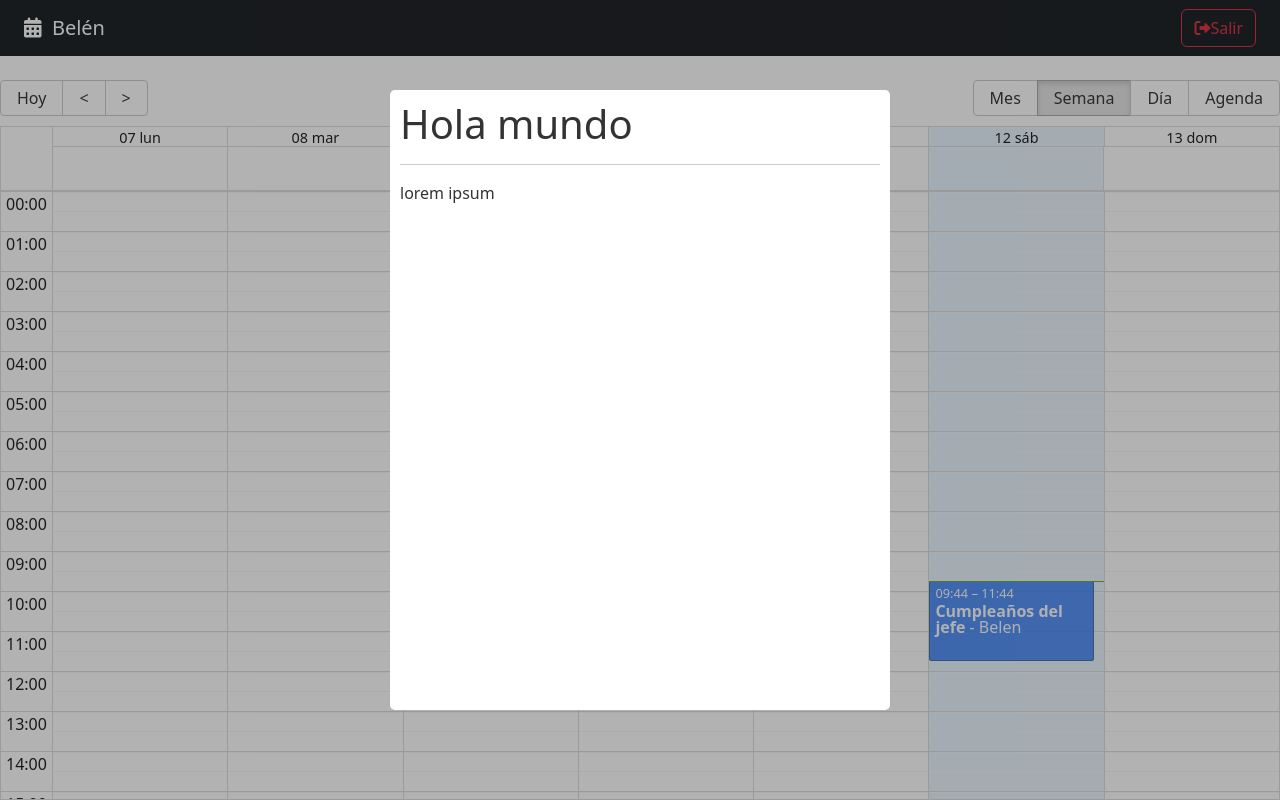
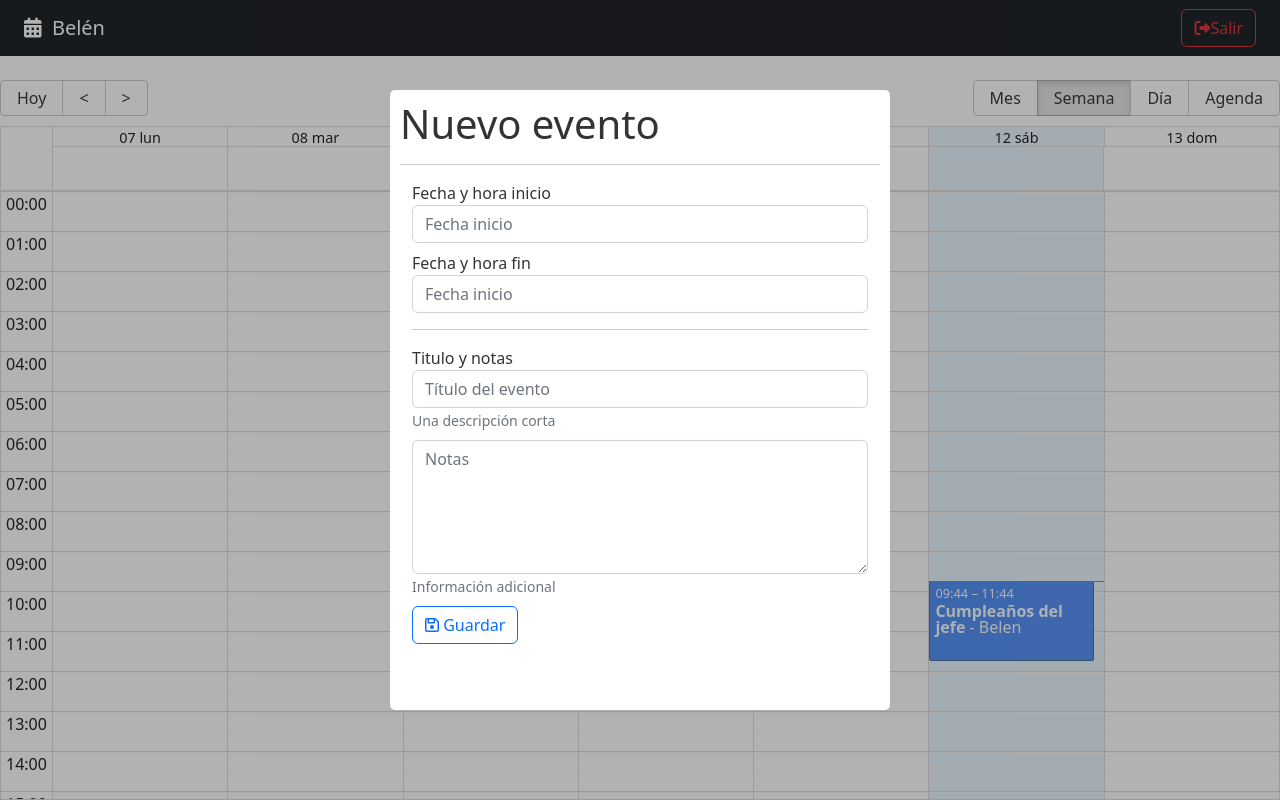
Before and after one commit to belenjn/mern-calendar, a React (Vite) app: page / in a window 1280 px wide. Built offline with nearby package versions, Linux system fonts and the light colour scheme.

Commit message:
react-datepicker installed and modal content edited

```diff
--- a/package.json
+++ b/package.json
@@ -13,6 +13,7 @@
     "date-fns": "^2.29.3",
     "react": "^18.2.0",
     "react-big-calendar": "^1.5.2",
+    "react-datepicker": "^4.8.0",
     "react-dom": "^18.2.0",
     "react-modal": "^3.16.1",
     "react-router-dom": "^6.4.3"
--- a/src/calendar/components/CalendarModal.jsx
+++ b/src/calendar/components/CalendarModal.jsx
@@ -15,12 +15,11 @@
 ReactModal.setAppElement("#root");
 
 export const CalendarModal = () => {
+  const [isOpen, setIsOpen] = useState(true);
 
-    const [isOpen, setIsOpen] = useState(true)
-
-    const onCloseModal = () => {
-        setIsOpen(false);
-    }
+  const onCloseModal = () => {
+    setIsOpen(false);
+  };
 
   return (
     <ReactModal
@@ -31,9 +30,52 @@
       overlayClassName="modal-fondo"
       closeTimeOutMS={200}
     >
-        <h1>Hola mundo</h1>
-        <hr/>
-        <p>lorem ipsum</p>
+      <h1> Nuevo evento </h1>
+      <hr />
+      <form className="container">
+        <div className="form-group mb-2">
+          <label>Fecha y hora inicio</label>
+          <input className="form-control" placeholder="Fecha inicio" />
+        </div>
+
+        <div className="form-group mb-2">
+          <label>Fecha y hora fin</label>
+          <input className="form-control" placeholder="Fecha inicio" />
+        </div>
+
+        <hr />
+        <div className="form-group mb-2">
+          <label>Titulo y notas</label>
+          <input
+            type="text"
+            className="form-control"
+            placeholder="Título del evento"
+            name="title"
+            autoComplete="off"
+          />
+          <small id="emailHelp" className="form-text text-muted">
+            Una descripción corta
+          </small>
+        </div>
+
+        <div className="form-group mb-2">
+          <textarea
+            type="text"
+            className="form-control"
+            placeholder="Notas"
+            rows="5"
+            name="notes"
+          ></textarea>
+          <small id="emailHelp" className="form-text text-muted">
+            Información adicional
+          </small>
+        </div>
+
+        <button type="submit" className="btn btn-outline-primary btn-block">
+          <i className="far fa-save"></i>
+          <span> Guardar</span>
+        </button>
+      </form>
     </ReactModal>
   );
 };
```
Also changed, not shown: 1 other file (tests, documents, lock files or other folders).
